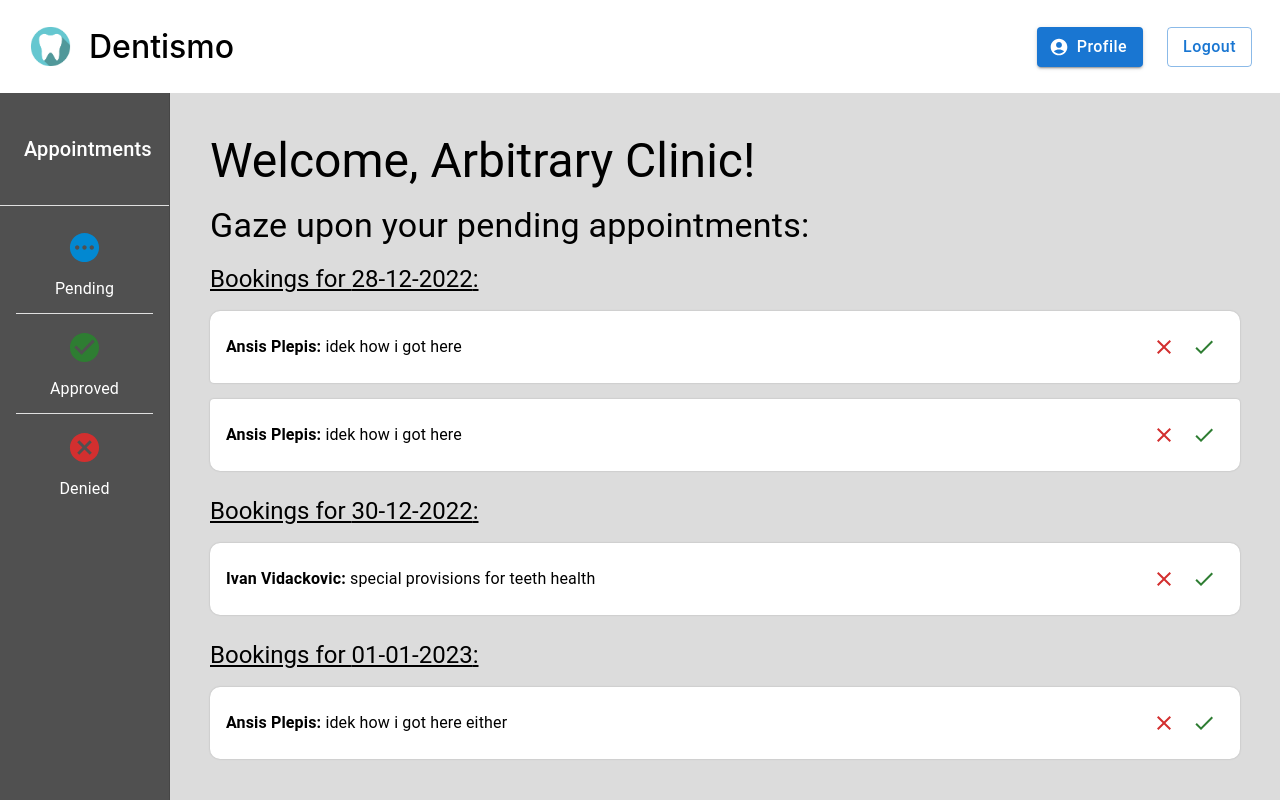
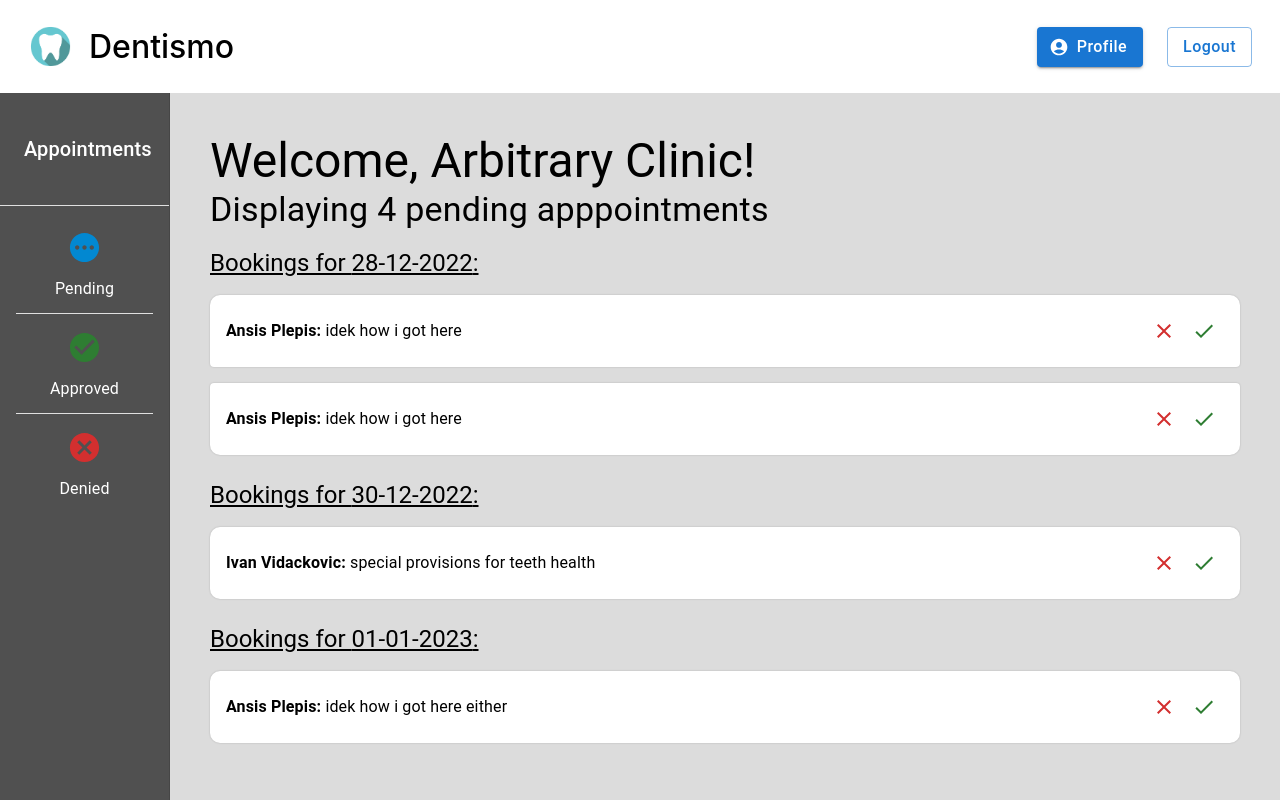
Before and after one commit to Dentismo/t-3, a React (Create React App) app in the folder client/: page /dashboard in a window 1280 px wide. Built offline with nearby package versions, Linux system fonts and the light colour scheme.

Commit message:
#21 Add snackbar alerts on appointment denial/acceptance

```diff
--- a/client/src/pages/DashboardPage/BookingCard.tsx
+++ b/client/src/pages/DashboardPage/BookingCard.tsx
@@ -5,6 +5,7 @@ import CloseIcon from '@mui/icons-material/Close'
 import DeleteIcon from '@mui/icons-material/Delete'
 import IconAction from './IconAction'
 import { Booking } from './types'
+import { useSnackbar } from 'notistack'
 // TODO: use backend model
 
 type Props = {
@@ -20,6 +21,7 @@ const BookingCard: React.FC<Props> = ({
   setBookingState,
   ...props
 }) => {
+  const { enqueueSnackbar } = useSnackbar()
   const { id, user, reason, date, state } = booking
   return (
     <Stack
@@ -50,7 +52,12 @@ const BookingCard: React.FC<Props> = ({
             openModalWithParams({
               title: 'Confirm Action',
               description: `You're about to deny ${user}'s appointment on ${date}. Are you sure?`,
-              onAccept: () => setBookingState(id, 'denied')
+              onAccept: () => {
+                enqueueSnackbar(`Appointment ${id} successfully denied!`, {
+                  variant: 'success'
+                })
+                setBookingState(id, 'denied')
+              }
             })
           }
         />
@@ -61,7 +68,12 @@ const BookingCard: React.FC<Props> = ({
             openModalWithParams({
               title: 'Confirm Action',
               description: `You're about to accept ${user}'s appointment on ${date}. Are you sure?`,
-              onAccept: () => setBookingState(id, 'approved')
+              onAccept: () => {
+                enqueueSnackbar(`Appointment ${id} successfully accepted!`, {
+                  variant: 'success'
+                })
+                setBookingState(id, 'approved')
+              }
             })
           }
         />
--- a/client/src/pages/DashboardPage/index.tsx
+++ b/client/src/pages/DashboardPage/index.tsx
@@ -17,8 +17,11 @@ const DentistPage: React.FC = () => {
   const [modalOpen, setModalOpen] = useState<boolean>(false)
 
   const [searchParams] = useSearchParams() // updates state on query change
+  const [bookings, setBookings] = useState<Booking[]>(bookingsJson)
   const tab = searchParams.get('tab') || 'pending'
-  const [bookings, setBookings] = useState<Booking[]>(bookingsJson)
+  const bookingsForTab = bookings.filter(
+    (booking) => booking.state === tab
+  ).length
 
   const openModalWithParams = ({
     title,
@@ -60,8 +63,18 @@ const DentistPage: React.FC = () => {
         }}
         spacing={2}
       >
-        <Typography variant="h3">Welcome, Arbitrary Clinic!</Typography>
-        <Typography variant="h4">Gaze upon your {tab} appointments:</Typography>
+        <Stack>
+          <Typography variant="h3">Welcome, Arbitrary Clinic!</Typography>
+          {bookingsForTab === 0 ? (
+            <Typography variant="h4" color="grey" mt={3}>
+              Couldn't find any {tab} appointments :(
+            </Typography>
+          ) : (
+            <Typography variant="h4">
+              Displaying {bookingsForTab} {tab} apppointments
+            </Typography>
+          )}
+        </Stack>
         <BookingList
           bookings={bookings.filter((booking) => booking.state === tab)}
           setBookingState={setBookingState}
```
